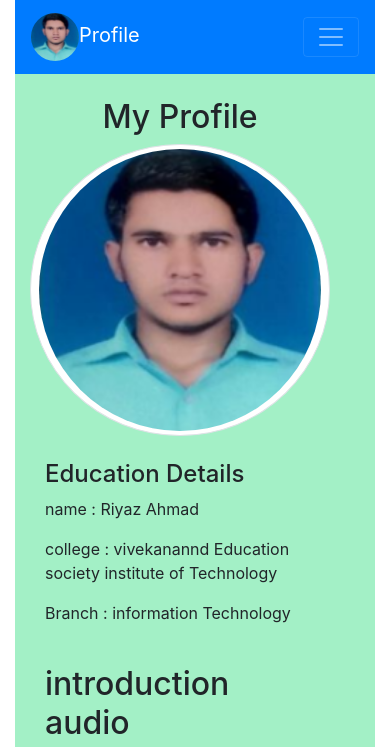
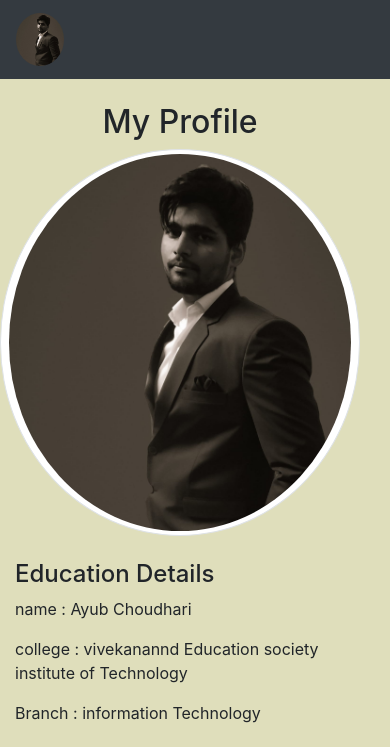
Before and after one commit to Ayub101/Bootstrap_proj, a plain HTML site: page index.html in a window 390 px wide. Shown: the top 747 px of the page. Drawn offline with nearby package versions, Linux system fonts and the light colour scheme.

Commit message:
First commit

```diff
--- a/index.html
+++ b/index.html
@@ -1,36 +1,57 @@
 <!doctype html>
 <html lang="en">
+
 <head>
   <!-- Required meta tags -->
   <meta charset="utf-8">
   <meta name="viewport" content="width=device-width, initial-scale=1, shrink-to-fit=no">
 
   <!-- Bootstrap CSS -->
-    <link rel="stylesheet" href="https://cdn.jsdelivr.net/npm/bootstrap@4.6.0/dist/css/bootstrap.min.css" integrity="sha384-B0vP5xmATw1+K9KRQjQERJvTumQW0nPEzvF6L/Z6nronJ3oUOFUFpCjEUQouq2+l" crossorigin="anonymous">
+  <link rel="stylesheet" href="https://cdn.jsdelivr.net/npm/bootstrap@4.6.0/dist/css/bootstrap.min.css"
+    integrity="sha384-B0vP5xmATw1+K9KRQjQERJvTumQW0nPEzvF6L/Z6nronJ3oUOFUFpCjEUQouq2+l" crossorigin="anonymous">
   <style>
-        .background{
-            background-color: #a3f0c6;
+    body {
+      width: 100%;
+      background: #000;
     }
-        .custom_border{
-            border: #a3f0c6;
+
+    .background {
+      background-color: #dfdebb;
+
+    }
+
+    .custom_border {
+      border: #dfdebb;
+    }
+
+    a {
+      color: rgb(255, 255, 255);
+      text-decoration: none;
+    }
+    a:hover{
+      color: rgb(224, 224, 224);
+      text-decoration: none;
     }
   </style>
 
   <title>profile Page</title>
 </head>
+
 <body>
 
-    <div class="container">
-        <nav class="navbar navbar-expand-lg navbar-dark bg-primary">
-            <a class="navbar-brand " href="#"><img class="rounded-circle" style="width: 3rem;" src="./media/profile_photo.png" alt=""><span>Profile</span></a>
-            <button class="navbar-toggler" type="button" data-toggle="collapse" data-target="#navbarSupportedContent" aria-controls="navbarSupportedContent" aria-expanded="false" aria-label="Toggle navigation">
+  <div class="container-xxl">
+    <nav class="navbar navbar-expand-lg bg-dark bg-gradient">
+      <a class="navbar-brand " href="#"><img class="rounded-circle" style="width: 3rem;" src="./media/pic.jpg"
+          alt=""></a>
+      <button class="navbar-toggler" type="button" data-toggle="collapse" data-target="#navbarSupportedContent"
+        aria-controls="navbarSupportedContent" aria-expanded="false" aria-label="Toggle navigation">
         <span class="navbar-toggler-icon"></span>
       </button>
 
       <div class="collapse navbar-collapse" id="navbarSupportedContent">
         <ul class="navbar-nav mr-auto">
           <li class="nav-item active">
-                  <a class="nav-link" href="index.html">Home<span class="sr-only">(current)</span></a>
+            <a class="nav-link bg" href="index.html">Home<span class="sr-only">(current)</span></a>
           </li>
           <li class="nav-item">
             <a class="nav-link" href="skill.html">skill</a>
@@ -42,13 +63,13 @@
       </div>
     </nav>
 
-          <div class="background container ">
+    <div class="background container-xxl ">
       <div class=" container row py-4 justify-content-center">
         <h2 class="col-md-12 text-center">My Profile</h2>
-                <img src="./media/profile_photo.png" class="px-2 img-thumbnail rounded-circle col-md-3" alt="...">
+        <img src="./media/pic.jpg" class="px-2 img-thumbnail rounded-circle col-md-3" alt="...">
         <div class="font-weight-normal align-middle col-md-9 py-4">
           <h4>Education Details</h4>
-                        <p>name : Riyaz Ahmad</p>
+          <p>name : Ayub Choudhari</p>
           <p>college : vivekanannd Education society institute of Technology</p>
           <p>Branch : information Technology</p>
         </div>
@@ -57,7 +78,7 @@
 
           <div class="row">
             <h2 class="col-md-12">introduction audio</h2>
-                        <audio  controls loop >
+            <audio controls loop>
               <source src="./media/piano.mp3" type="audio/mpeg">
               your browser does not support
             </audio>
@@ -66,7 +87,7 @@
           <div id="videoContainer" class="row">
             <H3 class="col-12">Video</H3>
             <video class="col-12" controls class="video">
-                            <source src="./media/shuttle.mp4" >
+              <source src="./media/shuttle.mp4">
             </video>
           </div>
         </div>
@@ -83,7 +104,12 @@
 
 
   <!-- Option 1: jQuery and Bootstrap Bundle (includes Popper) -->
-    <script src="https://code.jquery.com/jquery-3.5.1.slim.min.js" integrity="sha384-DfXdz2htPH0lsSSs5nCTpuj/zy4C+OGpamoFVy38MVBnE+IbbVYUew+OrCXaRkfj" crossorigin="anonymous"></script>
-    <script src="https://cdn.jsdelivr.net/npm/bootstrap@4.6.0/dist/js/bootstrap.bundle.min.js" integrity="sha384-Piv4xVNRyMGpqkS2by6br4gNJ7DXjqk09RmUpJ8jgGtD7zP9yug3goQfGII0yAns" crossorigin="anonymous"></script>
+  <script src="https://code.jquery.com/jquery-3.5.1.slim.min.js"
+    integrity="sha384-DfXdz2htPH0lsSSs5nCTpuj/zy4C+OGpamoFVy38MVBnE+IbbVYUew+OrCXaRkfj"
+    crossorigin="anonymous"></script>
+  <script src="https://cdn.jsdelivr.net/npm/bootstrap@4.6.0/dist/js/bootstrap.bundle.min.js"
+    integrity="sha384-Piv4xVNRyMGpqkS2by6br4gNJ7DXjqk09RmUpJ8jgGtD7zP9yug3goQfGII0yAns"
+    crossorigin="anonymous"></script>
 </body>
+
 </html>
```
Also changed, not shown: location.html (+7 -7 lines), skill.html (+6 -6 lines), media/2mum.jpg (added), media/mum.jpg (added), media/mum1.jpg (added), media/pic.jpg (added), media/profile_photo.png (deleted). Lines whose indentation alone changed are shown as unchanged.
